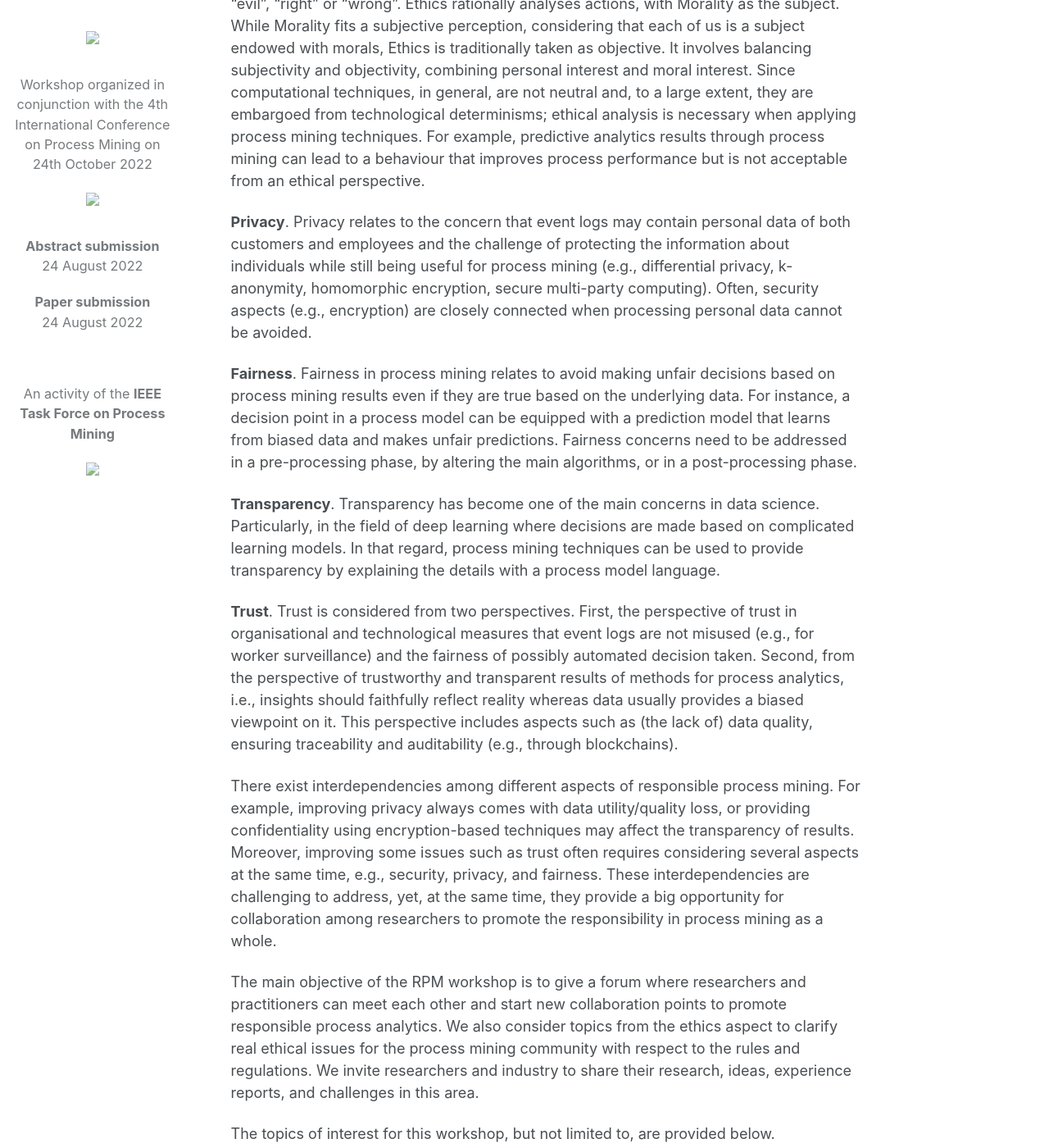
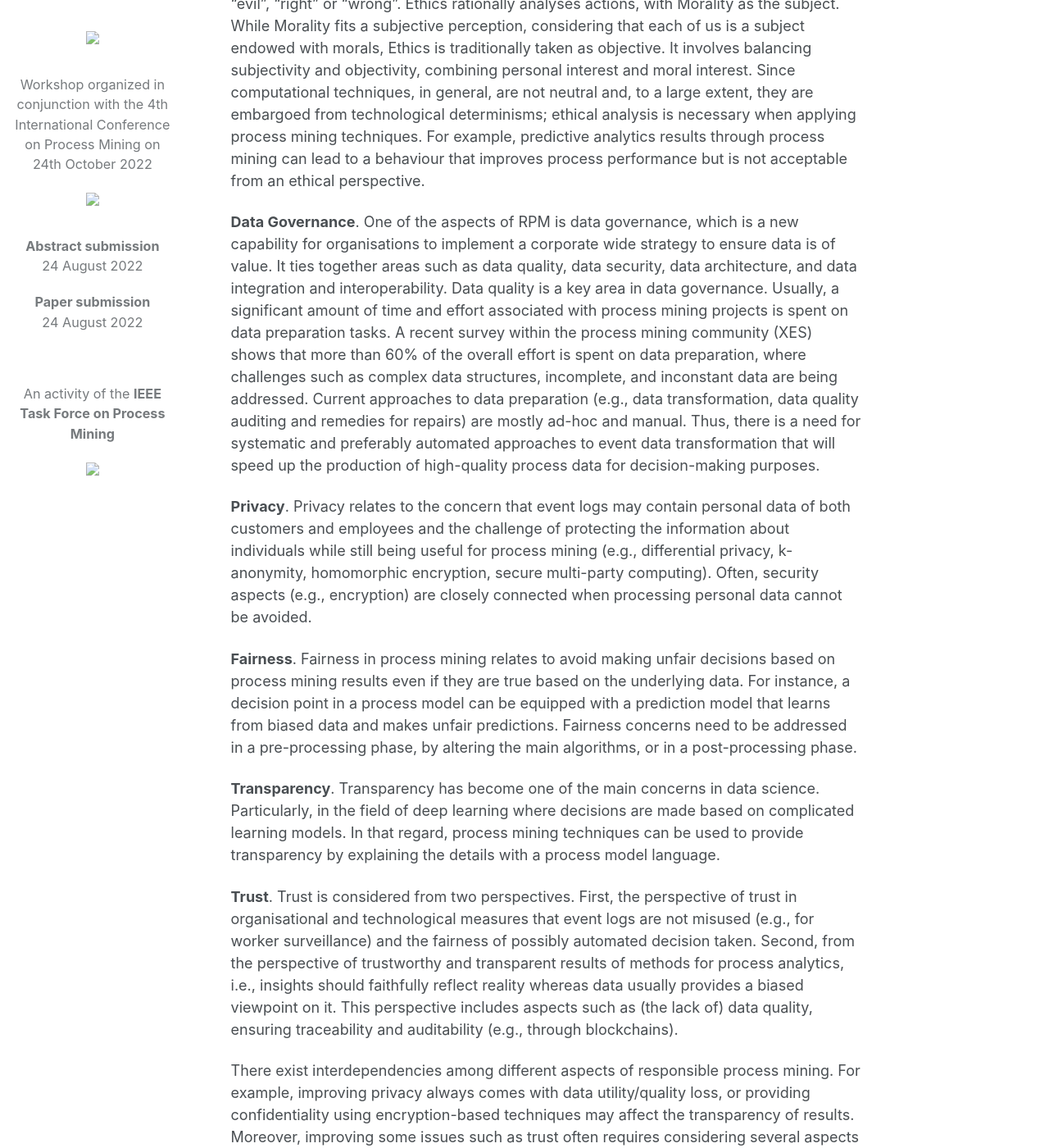
Before and after one commit to rpm-workshop/2023, a Jekyll site: the page built from _pages/about.md, in a window 1280 px wide and 1400 px high, scrolled down 776 px. Shown: the whole window at 82% size. Built offline with Jekyll 4.4.1, drawn with Linux system fonts in a browser that asks for light colours; some of the changed text lies outside the part shown.

Commit message:
Reflected the proposal

```diff
--- a/_pages/about.md
+++ b/_pages/about.md
@@ -9,9 +9,11 @@ redirect_from:
 
 ## Workshop description
 
-Process mining has been successfully applied in analysing and improving processes based on event logs in all kinds of environments. **Responsible Process Mining** (RPM) is highly relevant to our more and more data-driven society and has received less focus. *FACT* (Fair, Accurate, Confidential, and Transparent) and similar other principles for data science and machine learning have been proposed (cf. [redasci.org](https://redasci.org)) to guide the development and application of data science. Issues such as lacking data quality in event logs, identifiable personal data in event logs, biased event logs, learning, discovery techniques with opaque parameters, uncertain event data and many more aspects threaten the compliance to these principles in process analytics. However, process mining could also be applied to help with the “FACT-ful” application of machine learning and other data-driven techniques by bringing transparency. All aspects of RPM are in the scope of this workshop covering a wide range of concepts and challenges such as *fairness*, *accuracy*, *confidentiality*, *privacy*, *transparency*, *explainability*, *trust*, *data quality*, *ethics*, *security*, and other related topics. Thus, responsibility in process mining covers a wide range of topics and issues. In the following, we briefly explain some of the main aspects.
+Process mining has been successfully applied in analysing and improving processes based on event logs in all kinds of environments. **Responsible Process Mining** (RPM) is highly relevant to our more and more data-driven society and has received less focus. *FACT* (Fair, Accurate, Confidential, and Transparent) and similar other principles for data science and machine learning have been proposed (cf. [redasci.org](https://redasci.org)) to guide the development and application of data science. Issues such as lacking data quality in event logs, identifiable personal data in event logs, biased event logs, learning, discovery techniques with opaque parameters, uncertain event data and many more aspects threaten the compliance to these principles in process analytics. However, process mining could also be applied to help with the “FACT-ful” application of machine learning and other data-driven techniques by bringing transparency. All aspects of RPM are in the scope of this workshop covering a wide range of concepts and challenges such as *fairness*, *accuracy*, *confidentiality*, *privacy*, *transparency*, *explainability*, *trust*, *data governance*, *data quality*, *ethics*, *security*, and other related topics. Thus, responsibility in process mining covers a wide range of topics and issues. In the following, we briefly explain some of the main aspects.
 
 **Ethics**. The field of ethics analyses practices, principles, traditions, and habits. Although widely disseminated as so, the primary interest in ethics is not to define what is “good” or “evil”, “right” or “wrong”. Ethics rationally analyses actions, with Morality as the subject. While Morality fits a subjective perception, considering that each of us is a subject endowed with morals, Ethics is traditionally taken as objective. It involves balancing subjectivity and objectivity, combining personal interest and moral interest. Since computational techniques, in general, are not neutral and, to a large extent, they are embargoed from technological determinisms; ethical analysis is necessary when applying process mining techniques. For example, predictive analytics results through process mining can lead to a behaviour that improves process performance but is not acceptable from an ethical perspective.
+
+**Data Governance**. One of the aspects of RPM is data governance, which is a new capability for organisations to implement a corporate wide strategy to ensure data is of value. It ties together areas such as data quality, data security, data architecture, and data integration and interoperability. Data quality is a key area in data governance. Usually, a significant amount of time and effort associated with process mining projects is spent on data preparation tasks. A recent survey within the process mining community (XES) shows that more than 60% of the overall effort is spent on data preparation, where challenges such as complex data structures, incomplete, and inconstant data are being addressed. Current approaches to data preparation (e.g., data transformation, data quality auditing and remedies for repairs) are mostly ad-hoc and manual. Thus, there is a need for systematic and preferably automated approaches to event data transformation that will speed up the production of high-quality process data for decision-making purposes.
 
 **Privacy**. Privacy relates to the concern that event logs may contain personal data of both customers and employees and the challenge of protecting the information about individuals while still being useful for process mining (e.g., differential privacy, k-anonymity, homomorphic encryption, secure multi-party computing). Often, security aspects (e.g., encryption) are closely connected when processing personal data cannot be avoided.
 
@@ -23,16 +25,19 @@ Process mining has been successfully applied in analysing and improving processe
 
 There exist interdependencies among different aspects of responsible process mining. For example, improving privacy always comes with data utility/quality loss, or providing confidentiality using encryption-based techniques may affect the transparency of results. Moreover, improving some issues such as trust often requires considering several aspects at the same time, e.g., security, privacy, and fairness. These interdependencies are challenging to address, yet, at the same time, they provide a big opportunity for collaboration among researchers to promote the responsibility in process mining as a whole.
 
-The main objective of the RPM workshop is to give a forum where researchers and practitioners can meet each other and start new collaboration points to promote responsible process analytics. We also consider topics from the ethics aspect to clarify real ethical issues for the process mining community with respect to the rules and regulations. We invite researchers and industry to share their research, ideas, experience reports, and challenges in this area.
+The main objective of the RPM workshop is to give a forum where researchers and practitioners can meet each other and start new collaboration points to promote responsible process analytics. We also consider topics from the ethics aspect to clarify real ethical issues for the process mining community with respect to the rules and regulations.
 
 The topics of interest for this workshop, but not limited to, are provided below.
 
 ## Topics
 
-*	Responsible Process Mining
 *	Privacy-Preserving Methods for Process Mining
 *	Trust and Transparency in Process Mining
+*	Fairness in Process Mining
 *	Data Quality in Process Mining
+*	Data Governance Frameworks for event data
+*	Techniques to detect and repair data quality issues in event data
+*	Automated approaches to data pre-processing for process mining
 *	Uncertainty in Process Mining
 *	Ethics in Process Mining
 *	Explainable Predictive/Prescriptive Process Mining
@@ -45,9 +50,10 @@ The topics of interest for this workshop, but not limited to, are provided below
 *	Privacy Engineering for Event Logs / Private Data Sharing
 *	Explainable AI and Process Mining
 *	Trustworthy AI and Process Mining
-*	Fairness in Process Mining
 *	Process Mining in Cybersecurity
-*	Sustainability and Process Mining
+*	Frameworks to detect and quantify the quality of an event log
+*	Case studies highlighting data preparation challenges and lessons learned
+*	Methodologies and best practices for data preparation for process mining
 
 ## Organizing Committee
 *	Felix Mannhardt, Eindhoven University of Technology, Netherlands
```
